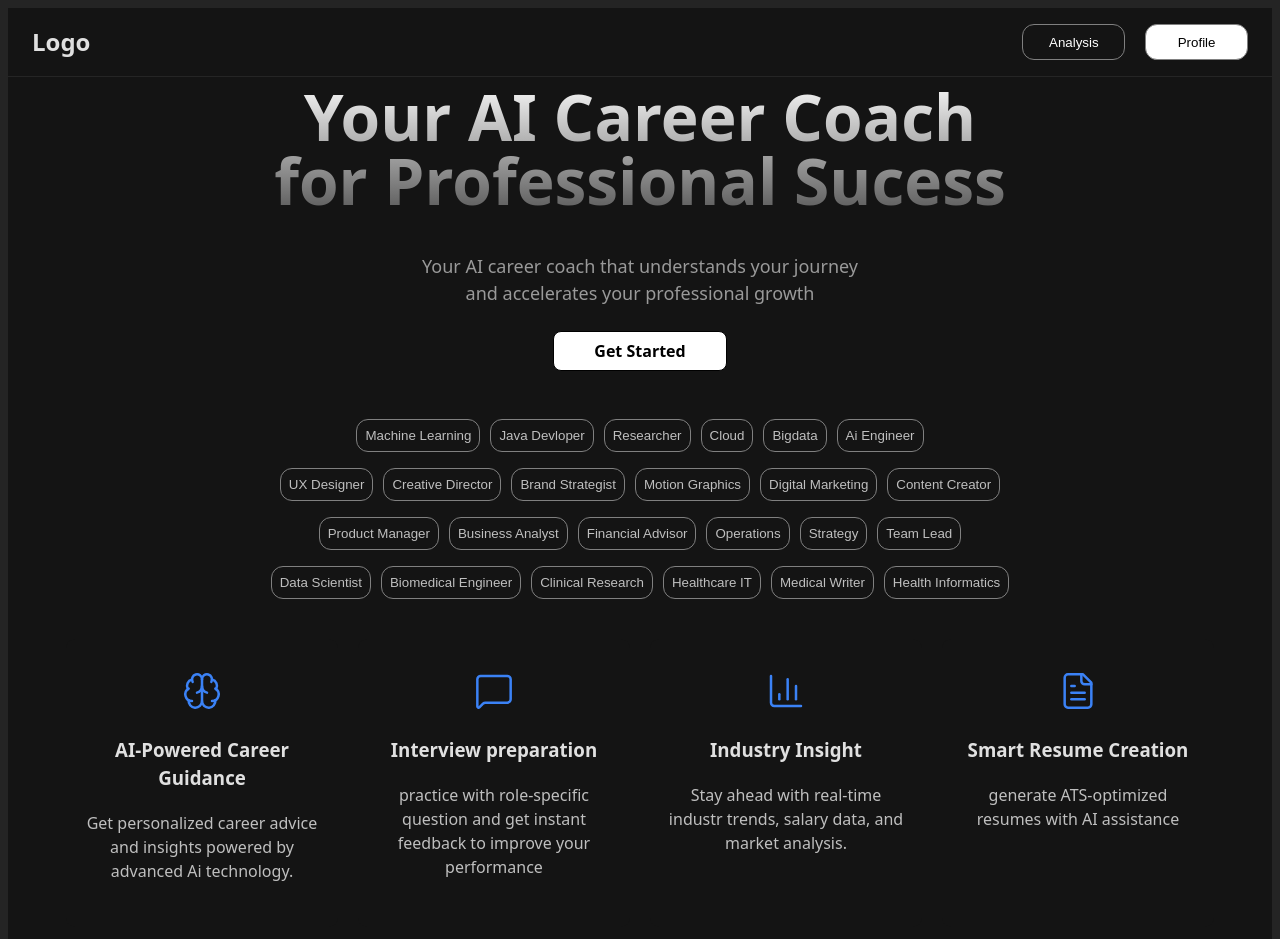
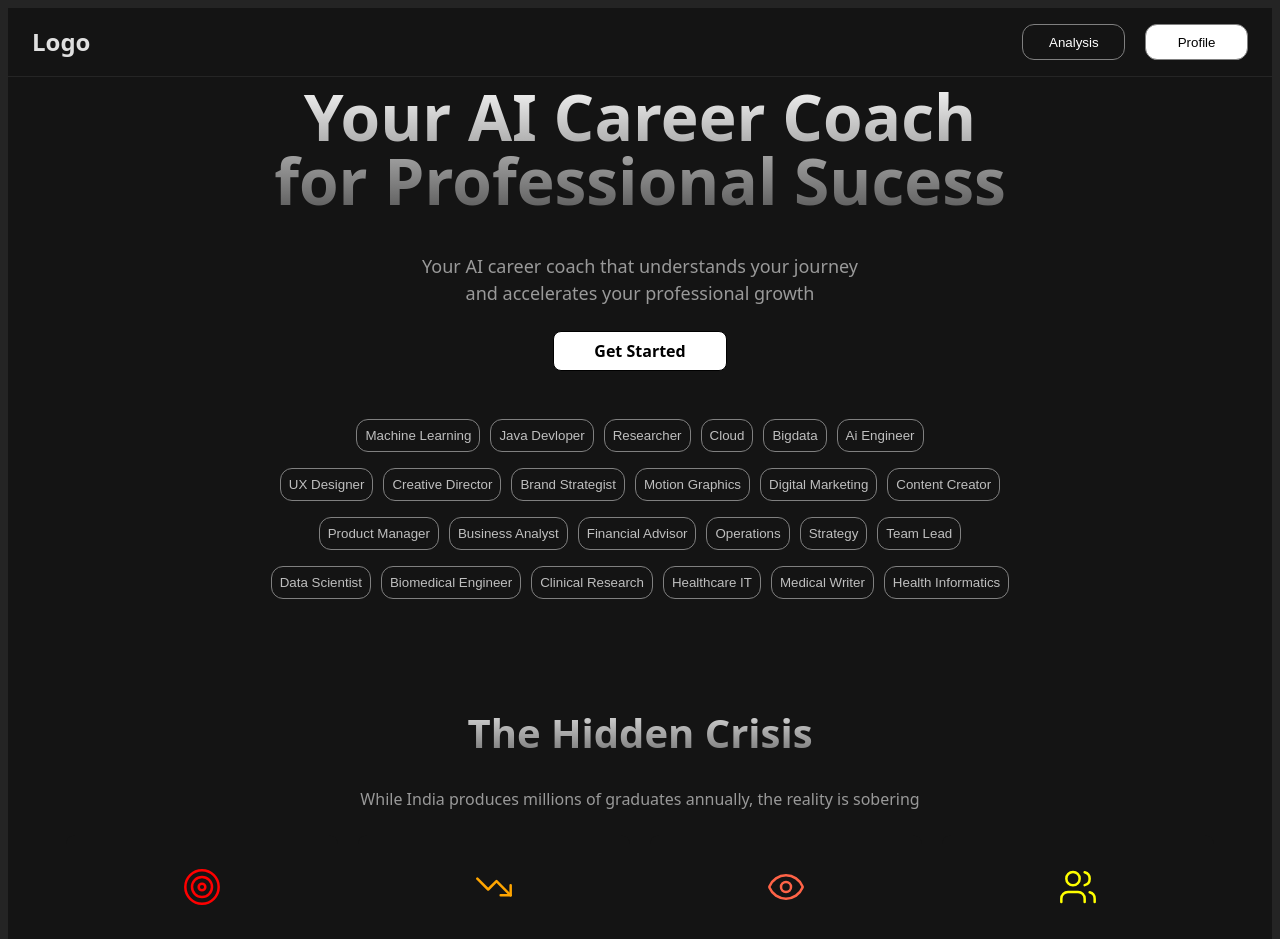
Before and after one commit to Banshal-Yadav/careerGuide, a React (Vite) app: page / in a window 1280 px wide. Shown: the top 939 px of the page. Built offline with nearby package versions, Linux system fonts and the light colour scheme.

Commit message:
changelog: added stats title and info improved the stats style and added text contents other changes

```diff
--- a/src/App.jsx
+++ b/src/App.jsx
@@ -5,7 +5,7 @@ import GetStartBtn from './GetStartBtn';
 import Feature from './Feature';
 import Chiptab from './Chiptab';
 import Footer from './footer';
-import Stats from './Stats';
+import StatsContainer from './StatsContainer';
 
 function App() {
   return (
@@ -45,7 +45,7 @@ function App() {
           c5="Medical Writer"
           c6="Health Informatics"
         />
-        <Stats />
+      <StatsContainer />
       <Feature  />
       <Footer />
     </div>
--- a/src/Card.jsx
+++ b/src/Card.jsx
@@ -1,11 +1,11 @@
 import './Card.css'
 
-function Card({icon: Icon, title, info, className=""}) {
+function Card({icon: Icon, title, info, className="", iconColor="#3b82f6"}) {
     return (
         <div className={`card ${className}`}>
             <Icon
                 size={40}
-                color="#3b82f6"
+                color={iconColor}
                 strokeWidth={1.5}
             />
             <h3 className='card-title'>{title}</h3>
--- a/src/Feature.css
+++ b/src/Feature.css
@@ -1,5 +1,5 @@
 .feature {
-    margin-top: 7rem;
+    margin-top: 3rem;
 }
 
 .feature-title {
--- a/src/Stats.css
+++ b/src/Stats.css
@@ -1,5 +1,5 @@
-.stats-container {
-    margin: 2rem 0 0.5rem 0;
+.stats-tab {
+    margin: 0rem 0 0.5rem 0;
     padding: 0.5rem;
     display: flex;
     justify-content: center;
@@ -9,4 +9,5 @@
 .stats-card {
     background-color: var(--primary-bg);
     border: none;
+    font-size: 1.1rem;
 }
--- a/src/Stats.jsx
+++ b/src/Stats.jsx
@@ -1,15 +1,14 @@
 import './Stats.css';
 import Card from './Card.jsx';
-import {Brain, MessageSquare, BarChart3, FileText} from 'lucide-react';
+import {Target, TrendingDown, Eye, Users} from 'lucide-react';
 
 const Stats = () => {
     return (
-        <div className='stats-container'>
-            <Card className='stats-card' icon={Brain } title="AI-Powered Career Guidance"  info="Get personalized career advice and insights powered by advanced Ai technology."/>
-            <Card className='stats-card' icon={MessageSquare} title="Interview preparation"  info="practice with role-specific question and get instant feedback to improve your performance"/>
-            <Card className='stats-card' icon={BarChart3} title="Industry Insight"  info="Stay ahead with real-time industr trends, salary data, and market analysis."/>
-            <Card className='stats-card' icon={FileText} title="Smart Resume Creation"  info="generate ATS-optimized resumes with AI assistance"/>
-
+        <div className='stats-tab'>
+            <Card className='stats-card' icon={Target} title="Career Confusion Crisis" info="70% of students don't know what career to pursue after Class 12." iconColor='red'  />
+            <Card className='stats-card' icon={TrendingDown} title="Employability Gap"  info="Only 42.6% of graduates are actually employable " iconColor='orange'/>
+            <Card className='stats-card' icon={Eye} title="Limited Awareness"  info=" 93% of students know just 7 career options out of 250+ available" iconColor='tomato'/>
+            <Card className='stats-card' icon={Users} title="Guidance Shortage"  info="Career counselor ratio: 1:15,000 (should be 1:250)" iconColor='yellow'/>
         </div>
     );
 }
--- /dev/null
+++ b/src/StatsContainer.css
@@ -0,0 +1,21 @@
+.Stats-Container {
+    margin: 6rem 0 0 ;
+
+}
+
+.stats-title {
+    margin-bottom: 0;
+    font-size: 2.5rem;
+    padding: 0.5rem;
+    color: antiquewhite;
+    font-weight: bold;
+    background: var(--gradient-main-title);
+    -webkit-background-clip: text;
+    -webkit-text-fill-color: transparent;
+    background-clip: text;
+    color: transparent;
+}
+
+.stats-info {
+    color: var(--text-muted)
+}
--- /dev/null
+++ b/src/StatsContainer.jsx
@@ -0,0 +1,14 @@
+import Stats from './Stats';
+import './StatsContainer.css';
+
+const StatsContainer = () => {
+    return (
+        <div className='Stats-Container'>
+            <h1 className='stats-title'>The Hidden Crisis </h1>
+            <p className='stats-info' >While India produces millions of graduates annually, the reality is sobering</p>
+            <Stats />
+        </div>
+    );
+}
+
+export default StatsContainer;
```
